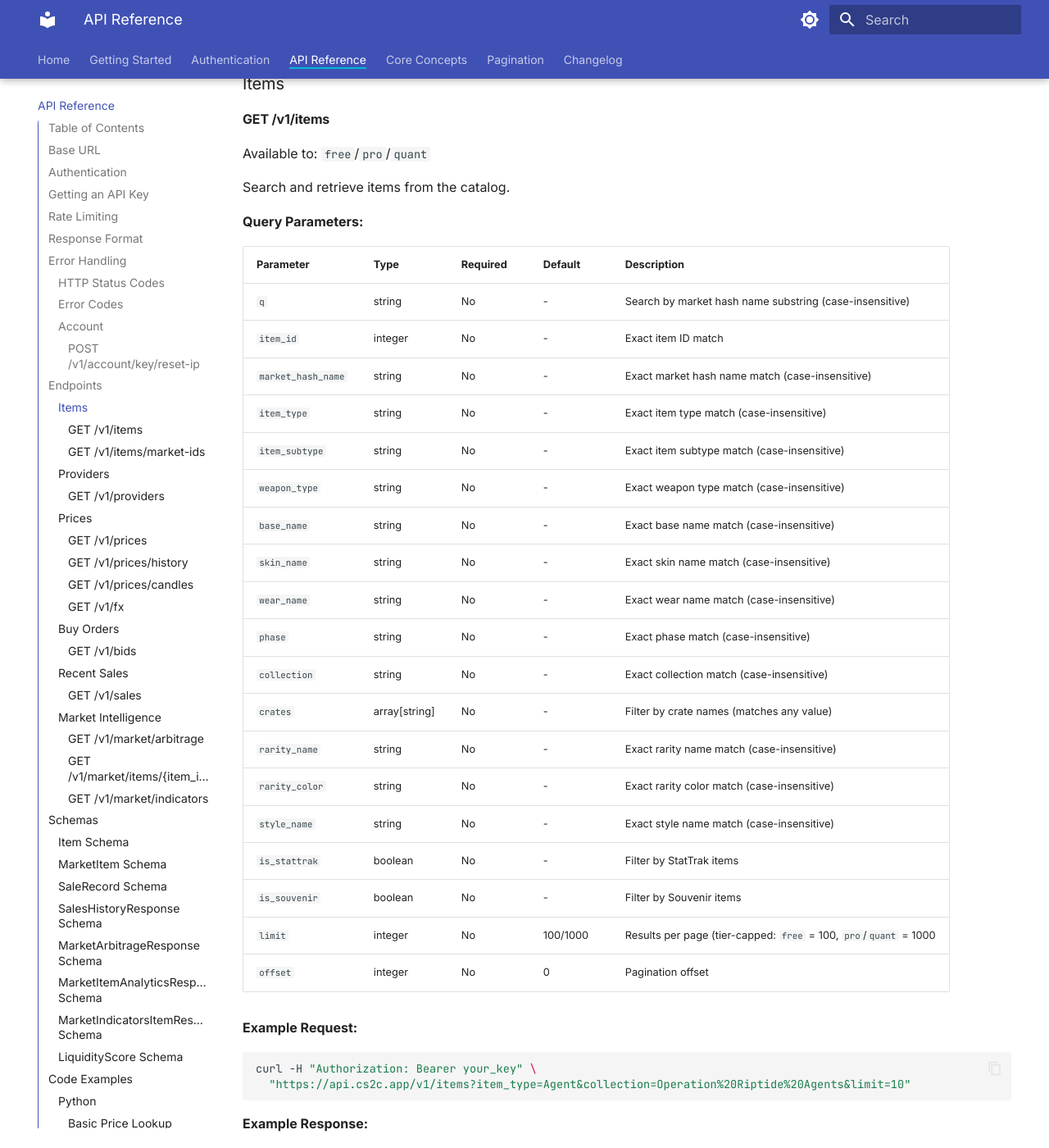
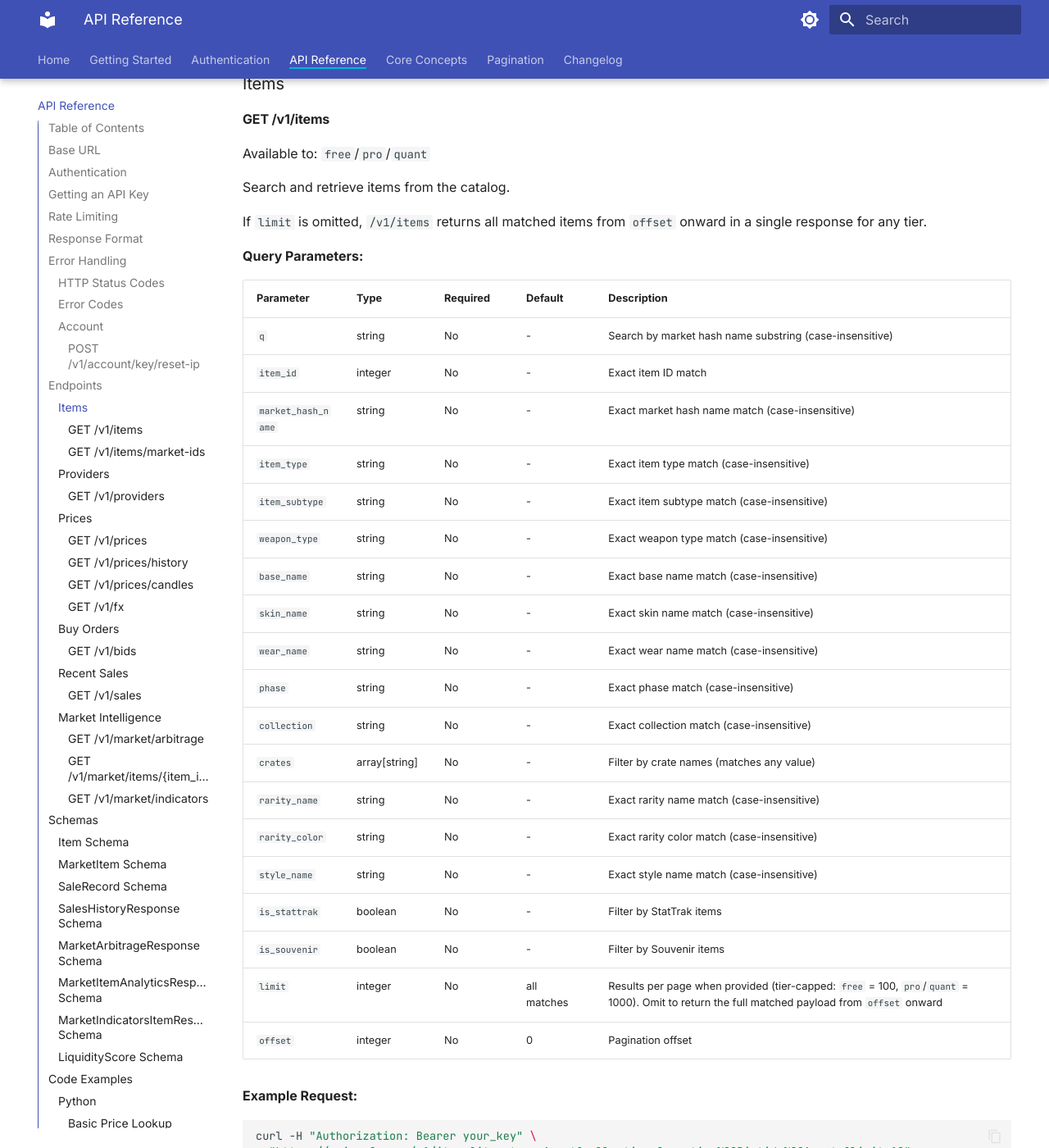
Before and after one commit to dadscap/cs2c-docs, an MkDocs documentation site: the page built from docs/api-reference.md, in a window 1280 px wide and 1400 px high, scrolled down 4569 px. Shown: the whole window at 82% size. Built offline with MkDocs 1.6.1 and Material for MkDocs 9.7.7, drawn with Linux system fonts in a browser that asks for light colours.

Commit message:
Sync public docs from dadscap/cs2c-api@a1d675af23ec417f359f8f41722a8959712a44e8

```diff
--- a/docs/api-reference.md
+++ b/docs/api-reference.md
@@ -176,6 +176,8 @@ Rebind the active API key to the caller's current IP.
 Available to: `free`/`pro`/`quant`
 
 Search and retrieve items from the catalog.
+
+If `limit` is omitted, `/v1/items` returns all matched items from `offset` onward in a single response for any tier.
 
 **Query Parameters:**
 
@@ -198,7 +200,7 @@ Search and retrieve items from the catalog.
 | `style_name`       | string        | No       | -        | Exact style name match (case-insensitive)                         |
 | `is_stattrak`      | boolean       | No       | -        | Filter by StatTrak items                                          |
 | `is_souvenir`      | boolean       | No       | -        | Filter by Souvenir items                                          |
-| `limit`            | integer       | No       | 100/1000 | Results per page (tier-capped: `free` = 100, `pro`/`quant` = 1000 |
+| `limit`            | integer       | No       | all matches | Results per page when provided (tier-capped: `free` = 100, `pro`/`quant` = 1000). Omit to return the full matched payload from `offset` onward |
 | `offset`           | integer       | No       | 0        | Pagination offset                                                 |
 
 **Example Request:**
```
Also changed, not shown: 1 other file.
